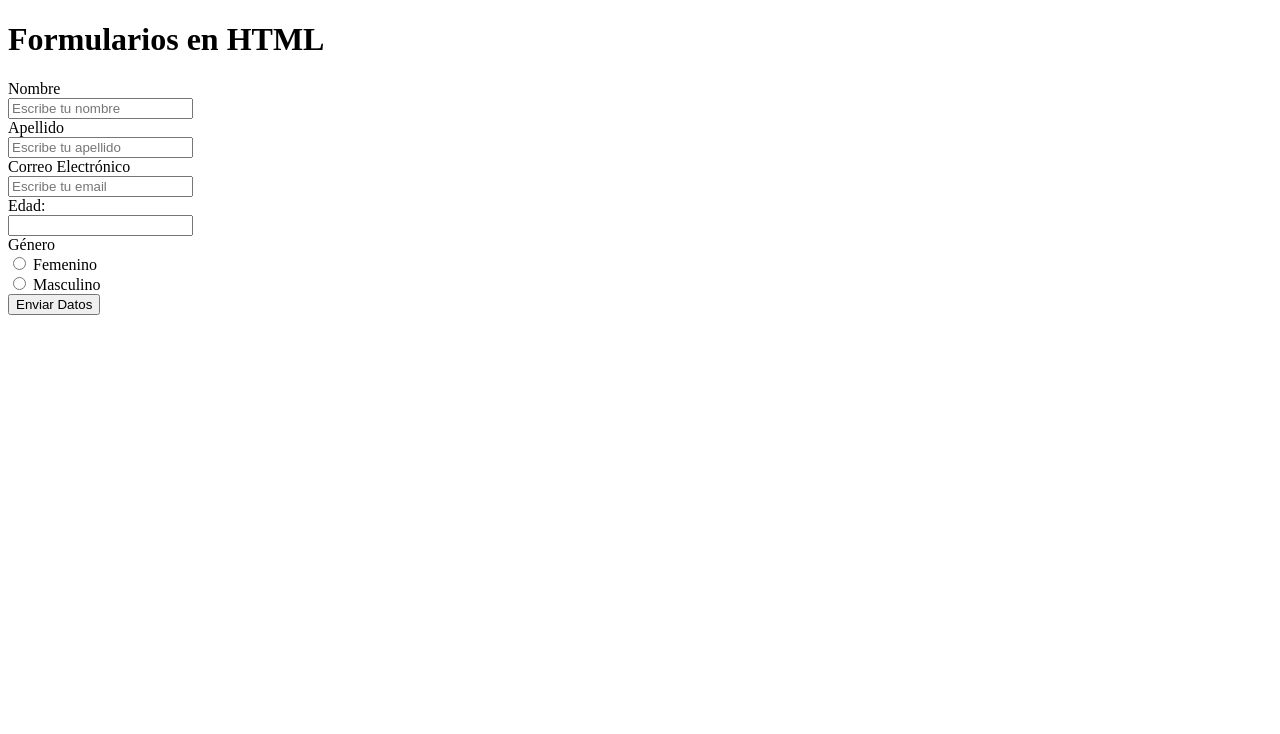
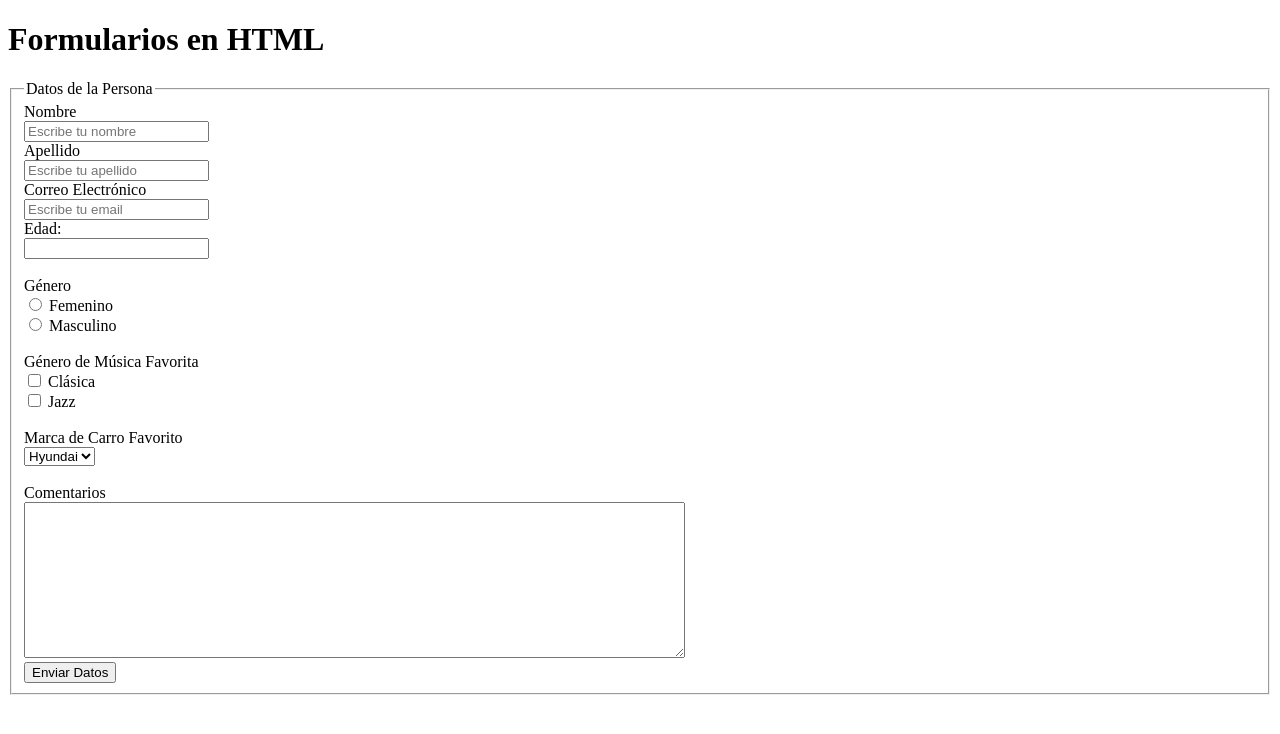
Before and after one commit to ernestolgabriel/EntornosWeb, a plain HTML site: page Lección Formularios/index.html in a window 1280 px wide. Drawn offline with Linux system fonts and the light colour scheme.

Commit message:
Lección Formularios

```diff
--- a/Lección Formularios/index.html
+++ b/Lección Formularios/index.html
@@ -8,7 +8,9 @@
 </head>
 <body>
     <h1>Formularios en HTML</h1>
-    <form method="get">
+    <form method="post" action="servidor.php" target="_blank">
+        <fieldset>
+            <legend>Datos de la Persona</legend>
             <label for="nombre">Nombre</label><br>
             <input type="text" id="nombre" placeholder="Escribe tu nombre" required="true"><br>
 
@@ -20,15 +22,34 @@
 
             <label for="edad">Edad:</label><br>
             <input type="number" id="edad" name="edad"><br>
-
+            <br>
             <label>Género</label><br>
             <input type="radio" id="femenino" name="genero" value="femenino">
             <label for="femenino">Femenino</label>
             <br>
             <input type="radio" id="masculino" name="genero" value="masculino">
             <label for="masculino">Masculino</label><br>
+            <br>
+            <label for="">Género de Música Favorita</label><br>
+            <input type="checkbox" id="clasica" name="musica" value="clasica">
+            <label for="clasica">Clásica</label><br>
+            <input type="checkbox" id="jazz" name="musica" value="jazz">
+            <label for="jazz">Jazz</label><br><br>
 
+            <label for="autos">Marca de Carro Favorito</label><br>
+            <select name="carros" id="carros">
+                <option value="volvo">Volvo</option>
+                <option value="toyota">Toyota</option>
+                <option value="bmw">BMW</option>
+                <option value="hyundai" selected="true">Hyundai</option>
+            </select>
+            <br>
+            <br>
+            <label for="comentario">Comentarios</label><br>
+            <textarea name="comentario" id="comentario" cols="80" rows="10"></textarea>
+            <br>
             <input type="submit" value="Enviar Datos">
+         </fieldset>
     </form>
 </body>
 </html>
```
Lines whose indentation alone changed are shown as unchanged.
